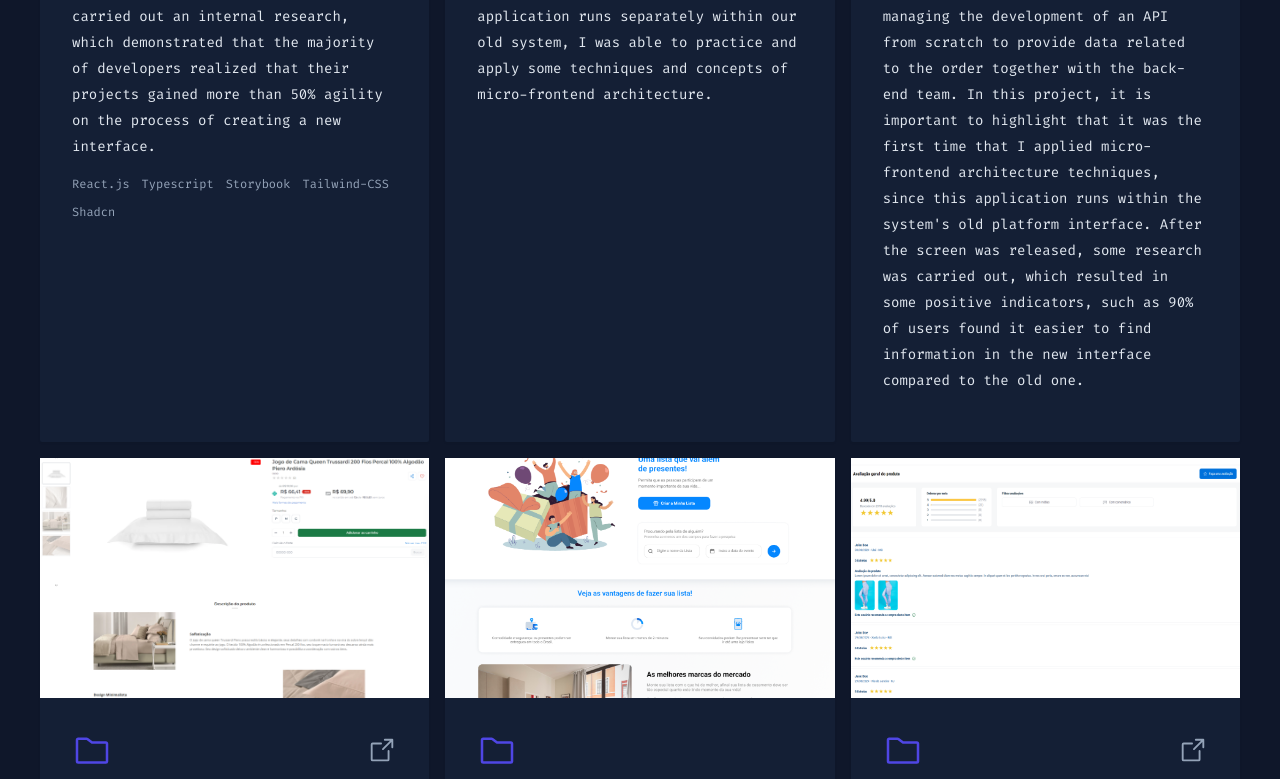
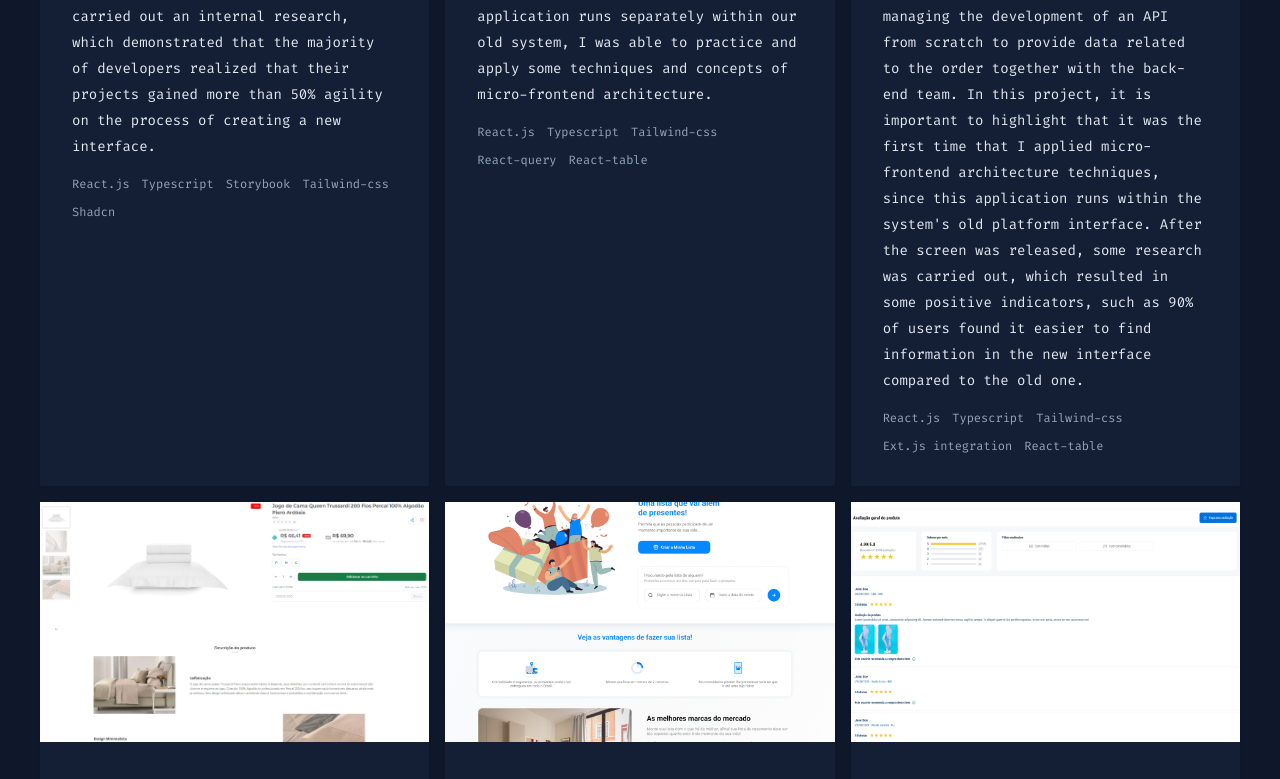
Before and after one commit to lucasdebeterco/lucasdebeterco-dev, a Next.js app: page / in a window 1280 px wide. Shown: the part 3008-3787 px from the top of the page. Built offline with nearby package versions, Linux system fonts and the light colour scheme.

Commit message:
pizza shop and bg ajusts

```diff
--- a/src/app/components/projects/data/professional-achievements.ts
+++ b/src/app/components/projects/data/professional-achievements.ts
@@ -12,7 +12,7 @@ export const professionalAchievements: CardItemProps[] = [
             'React.js',
             'Typescript',
             'Storybook',
-            'Tailwind-CSS',
+            'Tailwind-css',
             'Shadcn',
         ]
     },
@@ -24,7 +24,13 @@ export const professionalAchievements: CardItemProps[] = [
             '/professional-achievements/design-central/new-page.png',
             '/professional-achievements/design-central/page-list.png',
         ],
-        tools: []
+        tools: [
+            'React.js',
+            'Typescript',
+            'Tailwind-css',
+            'React-query',
+            'React-table'
+        ]
     },
     {
         title: 'Order View Interface',
@@ -33,7 +39,13 @@ export const professionalAchievements: CardItemProps[] = [
             '/professional-achievements/order-view-interface/general-info.png',
             '/professional-achievements/order-view-interface/other-info.png'
         ],
-        tools: []
+        tools: [
+            'React.js',
+            'Typescript',
+            'Tailwind-css',
+            'Ext.js integration',
+            'React-table'
+        ]
     },
     {
         title: 'New Product Layouts',
@@ -48,7 +60,7 @@ export const professionalAchievements: CardItemProps[] = [
             'React.js',
             'Typescript',
             'Typescript',
-            'Tailwind-CSS',
+            'Tailwind-css',
             'Vite',
         ]
     },
```
